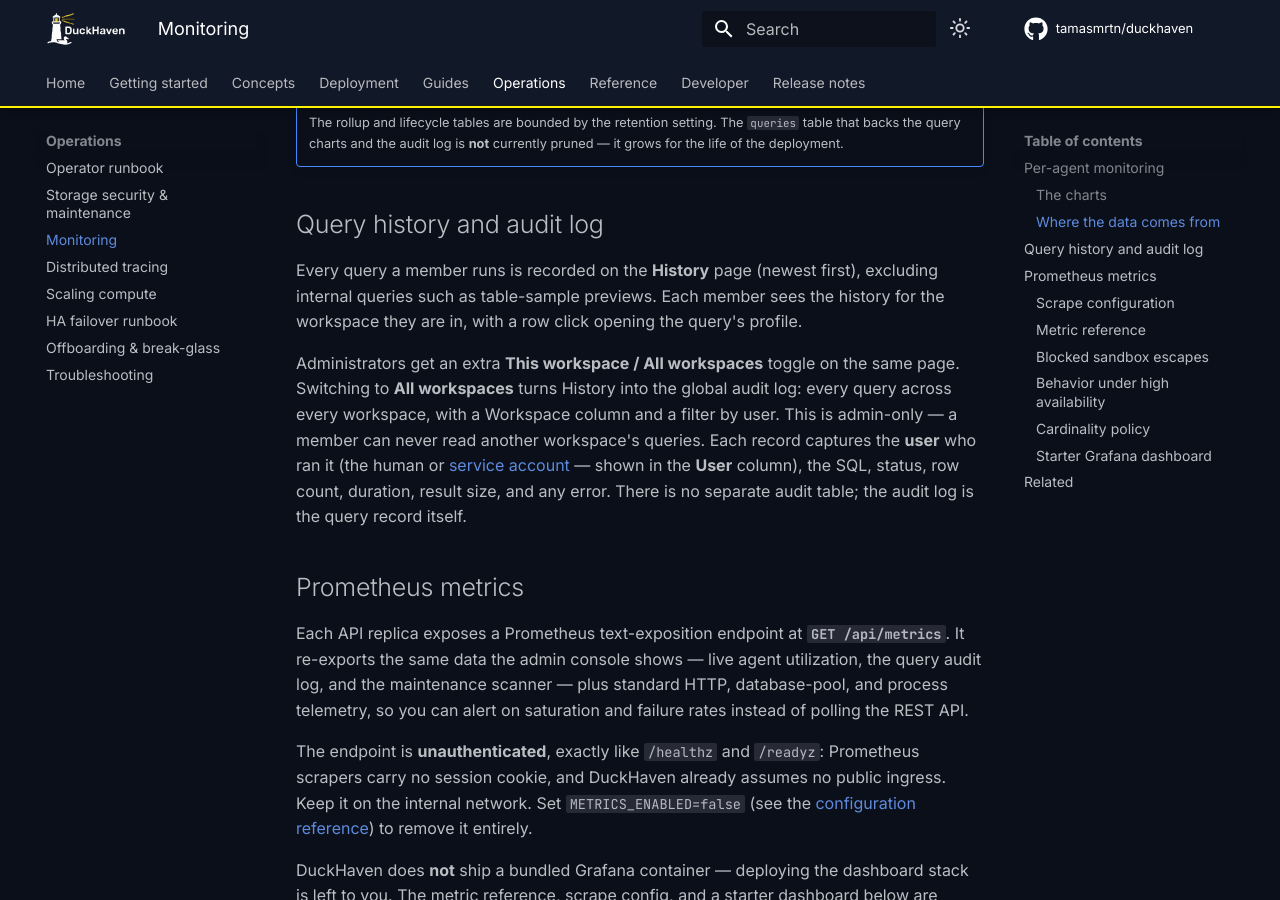
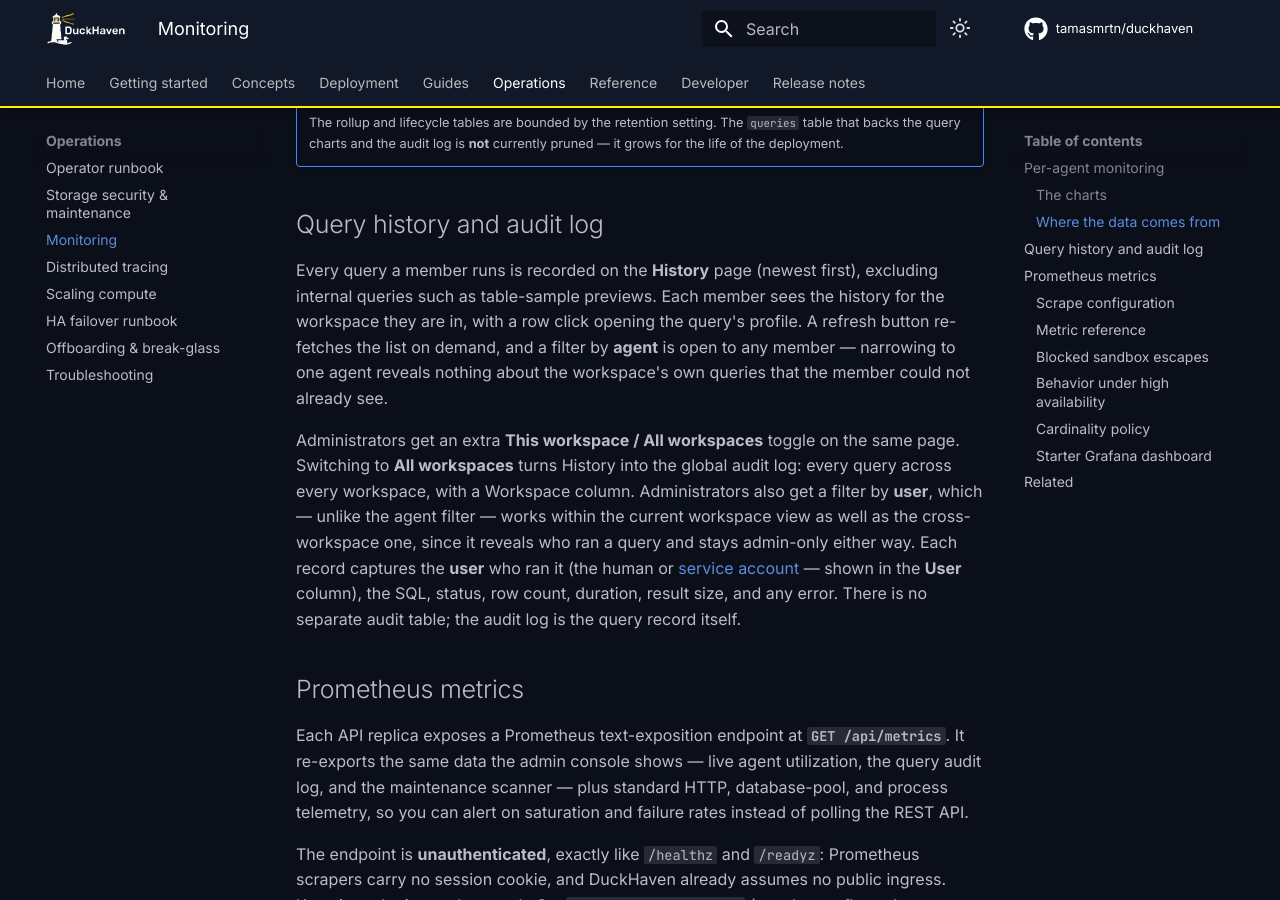
Before and after one commit to tamasmrtn/duckhaven, an MkDocs documentation site: the page built from docs/operations/monitoring.md, in a window 1280 px wide and 900 px high, scrolled down 2221 px. Built offline with MkDocs 1.6.1 and Material for MkDocs 9.7.7, drawn with Linux system fonts in a browser that asks for light colours; comment, search, counter and statistics services are not loaded.

Commit message:
Document the History filter and SQL panel changes

```diff
--- a/docs/operations/monitoring.md
+++ b/docs/operations/monitoring.md
@@ -79,14 +79,16 @@ sampled, and they exclude the same internal queries the History page does.
 
 Every query a member runs is recorded on the **History** page (newest first), excluding internal queries such as
 table-sample previews. Each member sees the history for the workspace they are in, with a row click opening the
-query's profile.
+query's profile. A refresh button re-fetches the list on demand, and a filter by **agent** is open to any member —
+narrowing to one agent reveals nothing about the workspace's own queries that the member could not already see.
 
 Administrators get an extra **This workspace / All workspaces** toggle on the same page. Switching to **All
-workspaces** turns History into the global audit log: every query across every workspace, with a Workspace column and
-a filter by user. This is admin-only — a member can never read another workspace's queries. Each record captures the
-**user** who ran it (the human or [service account](../guides/service-accounts.md) — shown in the **User** column), the
-SQL, status, row count, duration, result size, and any error. There is no separate audit table; the audit log is the
-query record itself.
+workspaces** turns History into the global audit log: every query across every workspace, with a Workspace column.
+Administrators also get a filter by **user**, which — unlike the agent filter — works within the current workspace
+view as well as the cross-workspace one, since it reveals who ran a query and stays admin-only either way. Each
+record captures the **user** who ran it (the human or [service account](../guides/service-accounts.md) — shown in the
+**User** column), the SQL, status, row count, duration, result size, and any error. There is no separate audit table;
+the audit log is the query record itself.
 
 ## Prometheus metrics
 
```
Also changed, not shown: docs/guides/query-profiles.md (+3 -2 lines).
